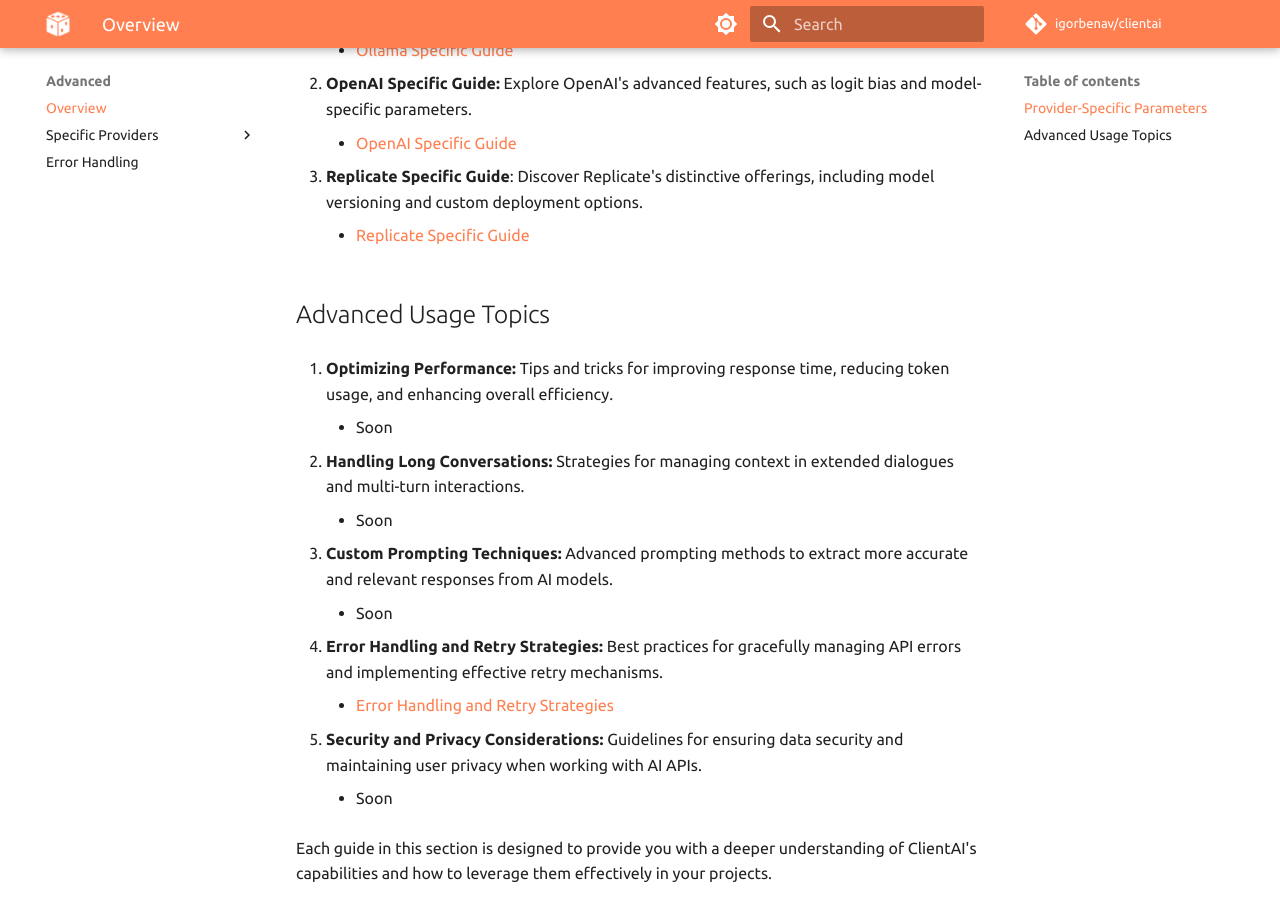
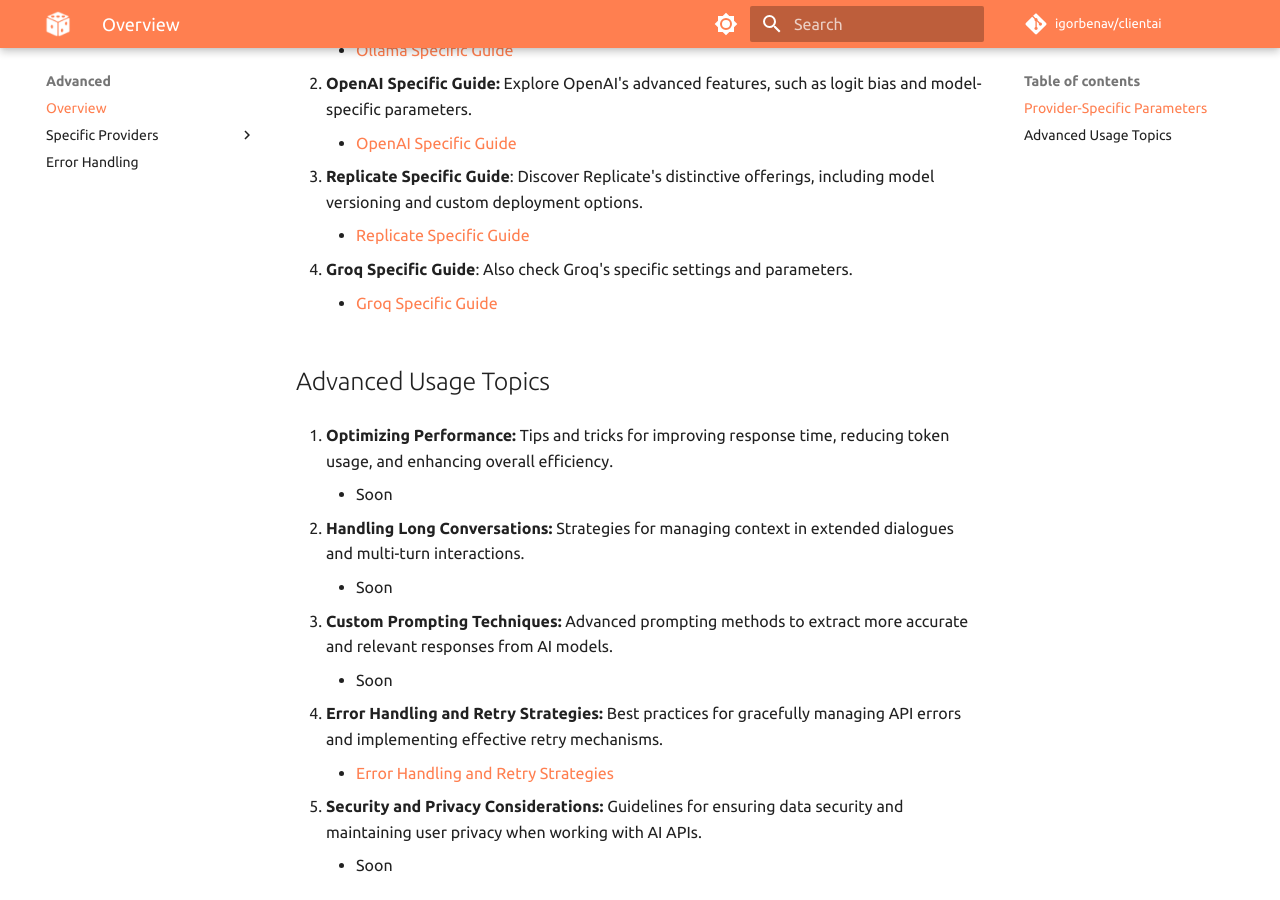
Before and after one commit to igorbenav/clientai, an MkDocs documentation site: the page built from docs/advanced/overview.md, in a window 1280 px wide and 900 px high, scrolled down 492 px. Built offline with MkDocs 1.6.1 and Material for MkDocs 9.7.7, drawn with Linux system fonts in a browser that asks for light colours; comment, search, counter and statistics services are not loaded.

Commit message:
reference to groq

```diff
--- a/docs/advanced/overview.md
+++ b/docs/advanced/overview.md
@@ -14,6 +14,9 @@ Different AI providers offer unique parameters and features. Understanding these
 
 3. **Replicate Specific Guide**: Discover Replicate's distinctive offerings, including model versioning and custom deployment options.
       - [Replicate Specific Guide](replicate_specific.md)
+
+3. **Groq Specific Guide**: Also check Groq's specific settings and parameters.
+      - [Groq Specific Guide](groq_specific.md)
 
 ## Advanced Usage Topics
 
```
